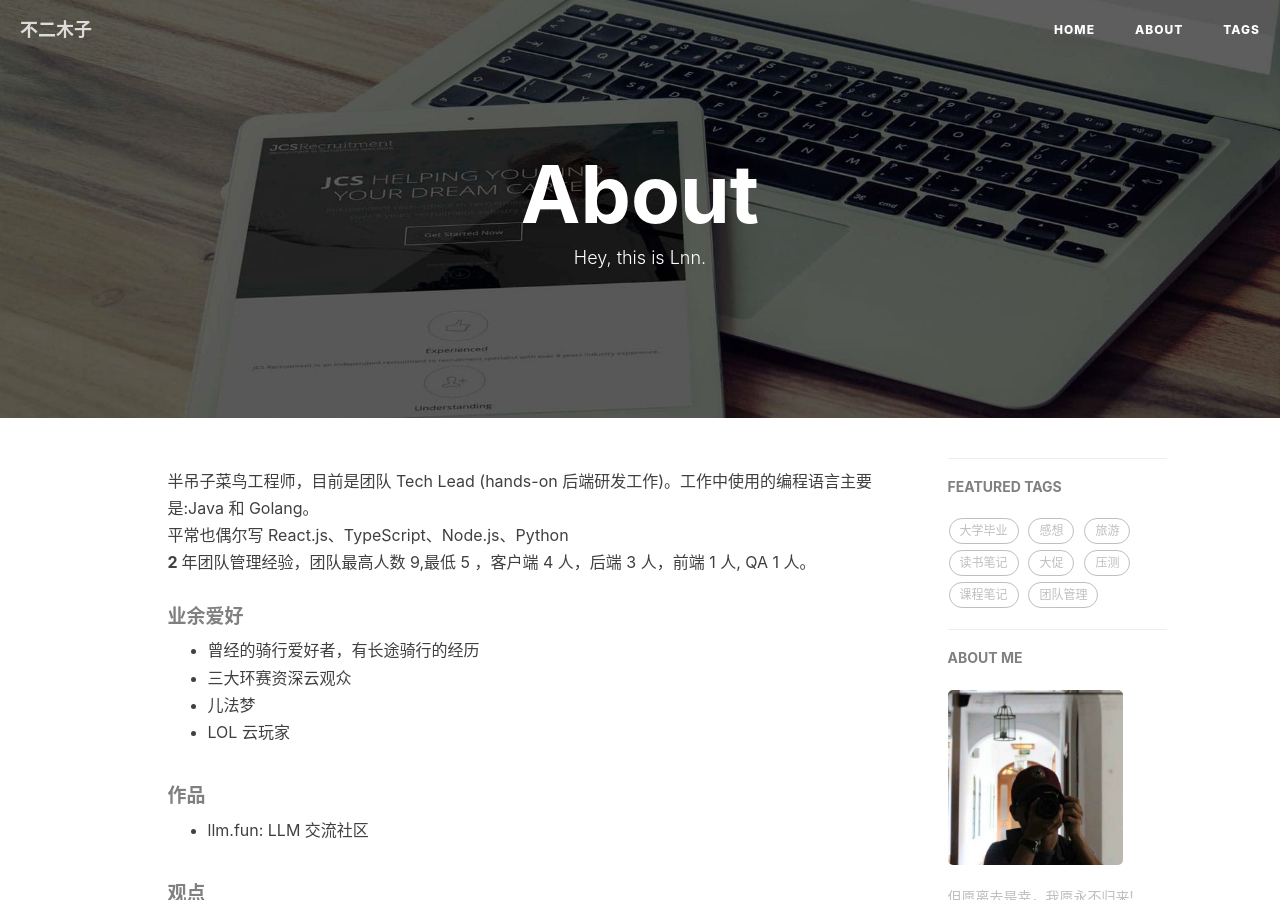
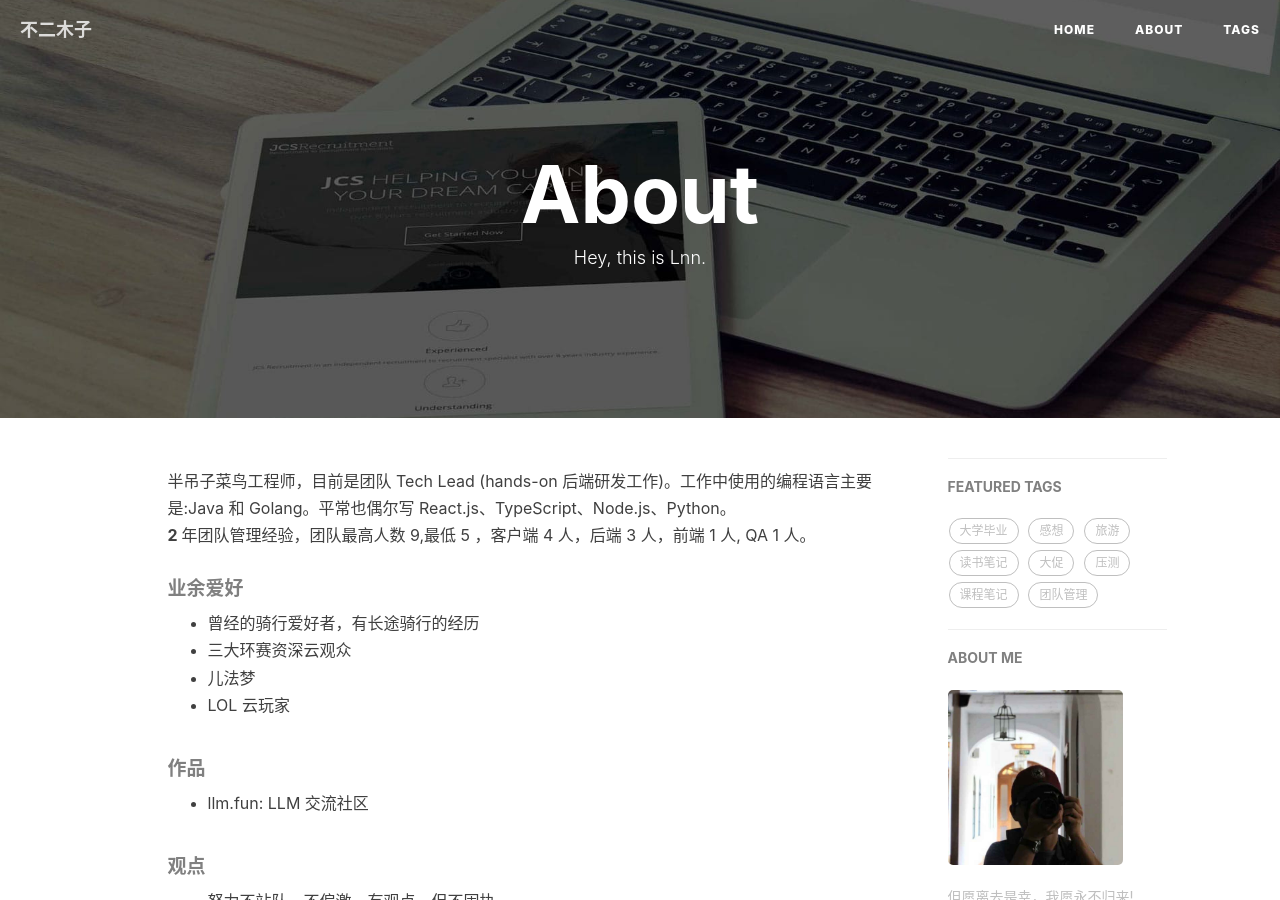
Before and after one commit to linnaname/linnaname.github.io, a Jekyll site: the page built from about.html, in a window 1280 px wide and 900 px high. Built offline with Jekyll 4.4.1, drawn with Linux system fonts in a browser that asks for light colours; nearby versions of some CDN libraries; comment, search, counter and statistics services are not loaded.

Commit message:
(fix) fix me language

```diff
--- a/about.html
+++ b/about.html
@@ -14,8 +14,7 @@ header-img: "img/post-bg-rwd.jpg"
 <!-- Chinese Version -->
 <div class="zh post-container">
 
-    <p>半吊子菜鸟工程师，目前是团队 Tech Lead (hands-on 后端研发工作)。工作中使用的编程语言主要是:Java 和 Golang。
-    <br/>平常也偶尔写 React.js、TypeScript、Node.js、Python
+    <p>半吊子菜鸟工程师，目前是团队 Tech Lead (hands-on 后端研发工作)。工作中使用的编程语言主要是:Java 和 Golang。平常也偶尔写 React.js、TypeScript、Node.js、Python。
     <br/><strong> 2 </strong>年团队管理经验，团队最高人数 9,最低 5 ，客户端 4 人，后端 3 人，前端 1 人, QA 1 人。</p>
 
     <p></p>
```
